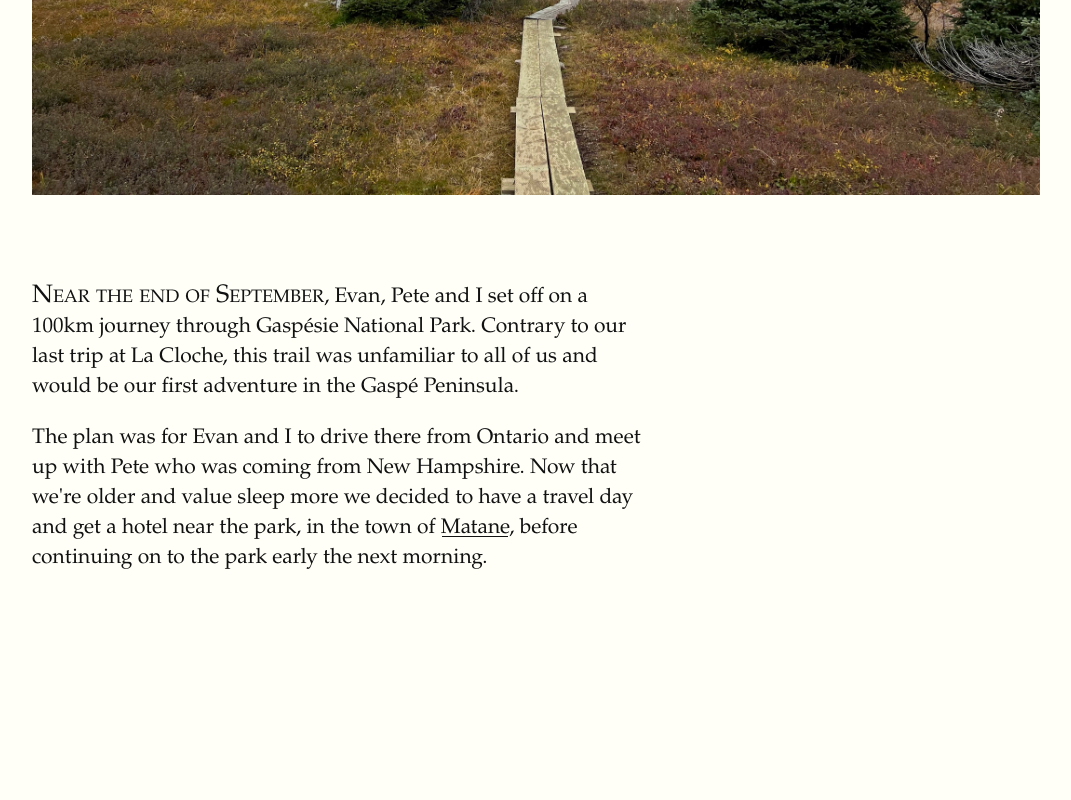
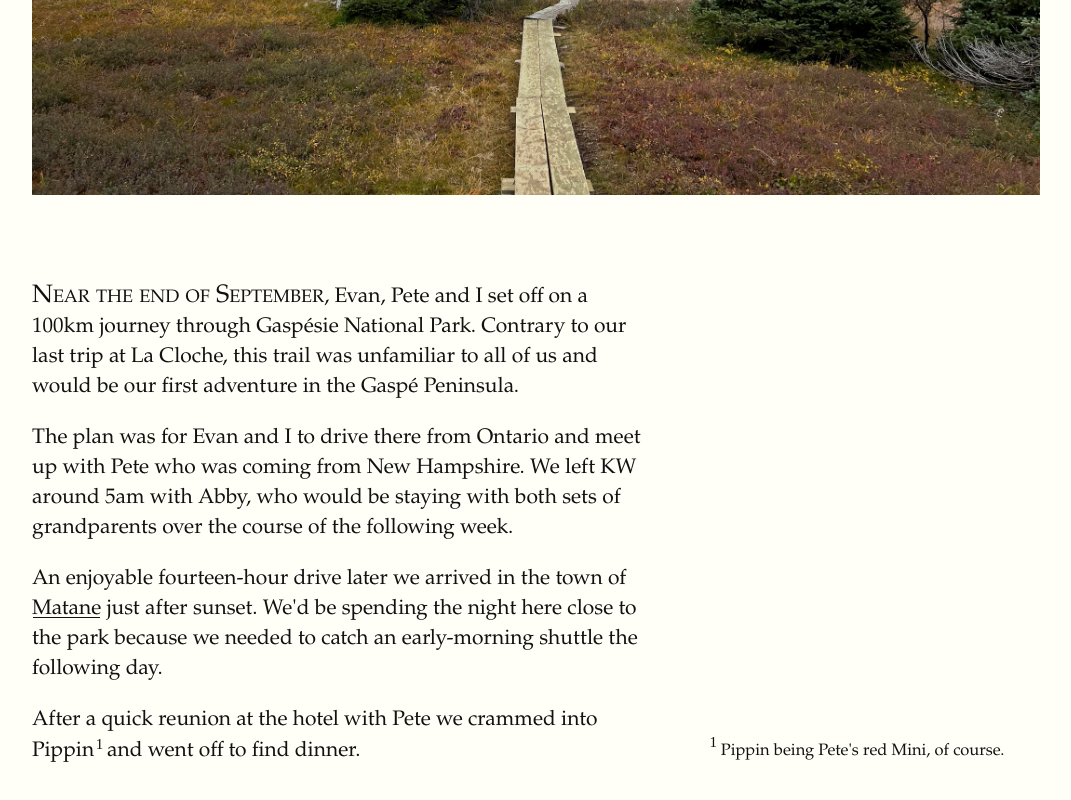
Before and after one commit to abedley/la-grande-traversee, a website built with Vite: page index.html in a window 1280 px wide. Shown: the part 846-1646 px from the top of the page, without its empty margins (128-1199 px from the left). Before the commit the page ends 1539 px from the top, so only its background shows below. Built offline with nearby package versions, Linux system fonts and the light colour scheme; files whose address does not match are found by name.

Commit message:
more writing

```diff
--- a/index.html
+++ b/index.html
@@ -16,8 +16,9 @@
       </figure>
       <section>
         <p><span class="newthought">Near the end of September</span>, Evan, Pete and I set off on a 100km journey through Gaspésie National Park. Contrary to our last trip at La Cloche, this trail was unfamiliar to all of us and would be our first adventure in the Gaspé Peninsula.</p>
-        <p>The plan was for Evan and I to drive there from Ontario and meet up with Pete who was coming from New Hampshire. Now that we're older and value sleep more we decided to have a travel day and get a hotel near the park, in the town of <a href="https://maps.app.goo.gl/zbXMwwfJ1h1LHWSq8" target="_blank">Matane</a>, before continuing on to the park early the next morning.</p>
-        <p></p>
+        <p>The plan was for Evan and I to drive there from Ontario and meet up with Pete who was coming from New Hampshire. We left KW around 5am with Abby, who would be staying with both sets of grandparents over the course of the following week.</p>
+        <p>An enjoyable fourteen-hour drive later we arrived in the town of <a href="https://maps.app.goo.gl/zbXMwwfJ1h1LHWSq8" target="_blank">Matane</a> just after sunset. We'd be spending the night here close to the park because we needed to catch an early-morning shuttle the following day.</p>
+        <p>After a quick reunion at the hotel with Pete we crammed into Pippin<label for="sn-pippin" class="margin-toggle sidenote-number"></label><input type="checkbox" id="sn-pippin" class="margin-toggle"/><span class="sidenote">Pippin being Pete's red Mini, of course.</span> and went off to find dinner.</p>
       </section>
     </article>
     <script type="module" src="./src/main.js"></script>
--- a/public/style.css
+++ b/public/style.css
@@ -1,5 +1,6 @@
 @media (max-width: 760px) {
   figure.fullwidth {
       max-width: 100%;
+      margin-bottom: 0;
   }
 }
```
